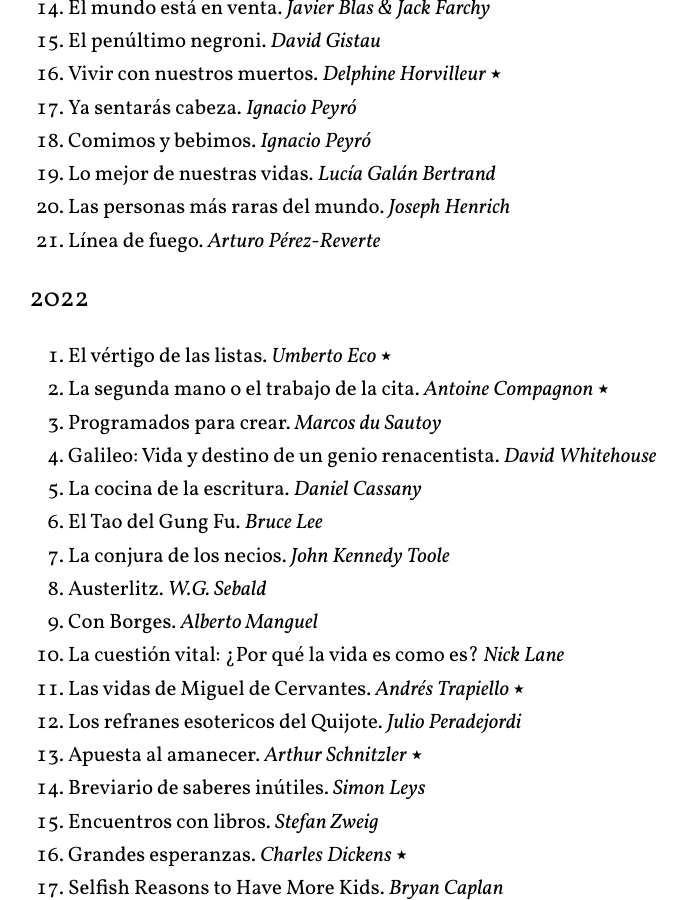
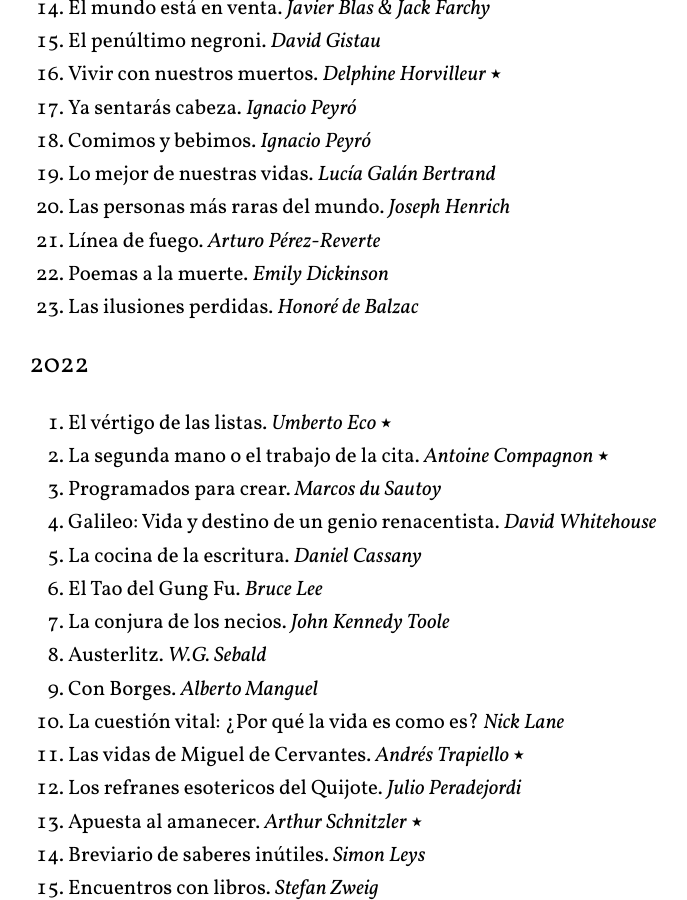
Before and after one commit to arturoherrero/arturoherrero.com, a Jekyll site: the page built from pages/books.md, in a window 1280 px wide and 900 px high, scrolled down 783 px. Shown: the whole window, without its empty margins (221-908 px from the left). Built offline with Jekyll 4.4.1, drawn with Linux system fonts in a browser that asks for light colours.

Commit message:
Update lists

```diff
--- a/pages/books.md
+++ b/pages/books.md
@@ -31,6 +31,8 @@
 19. Lo mejor de nuestras vidas. *Lucía Galán Bertrand*
 20. Las personas más raras del mundo. *Joseph Henrich*
 21. Línea de fuego. *Arturo Pérez-Reverte*
+22. Poemas a la muerte. *Emily Dickinson*
+23. Las ilusiones perdidas. *Honoré de Balzac*
 
 
 ### 2022
```
Also changed, not shown: pages/movies.md (+1 -0 lines).
